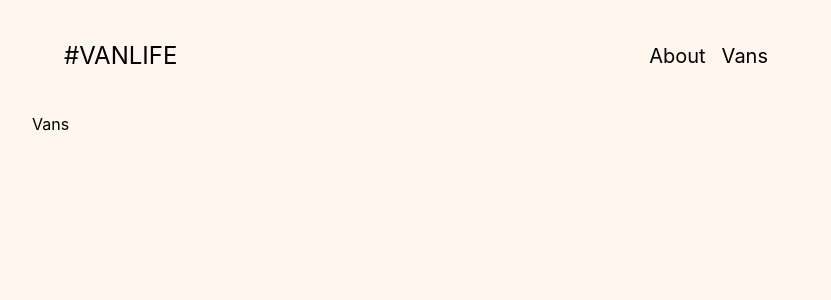
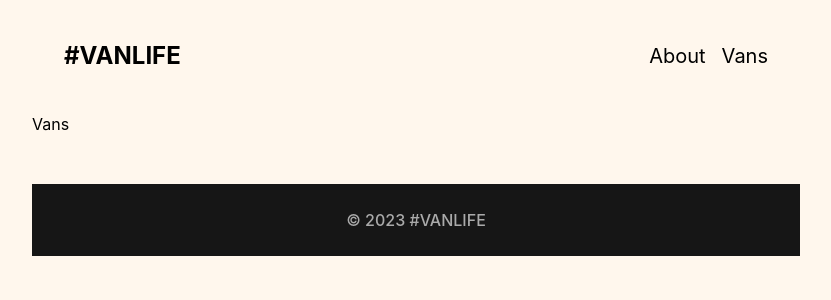
Before and after one commit to MIhnatco/Scrimba, a React (Vite) app in the folder van_life/: page /vans in a window 1280 px wide. Shown: the top 300 px of the page, without its empty margins (224-1055 px from the left). Built offline with nearby package versions, Linux system fonts and the light colour scheme.

Commit message:
Updated 0.3.0 version - added Footer component

```diff
--- a/van_life/package.json
+++ b/van_life/package.json
@@ -1,7 +1,7 @@
 {
   "name": "van_life",
   "private": true,
-  "version": "0.2.0",
+  "version": "0.3.0",
   "type": "module",
   "scripts": {
     "dev": "vite",
--- a/van_life/src/App.jsx
+++ b/van_life/src/App.jsx
@@ -5,11 +5,13 @@ import Home from "./pages/Home";
 import About from "./pages/About";
 import Vans from "./pages/Vans/Vans";
 
+import Footer from "./components/Footer";
+
 function App() {
   return (
     <article className="max-w-3/5 mx-auto">
       <header className="h-28 flex items-center py-2.5 px-8">
-        <Link className="mr-auto text-2xl" to="/">
+        <Link className="mr-auto text-2xl font-bold" to="/">
           #VANLIFE
         </Link>
         <nav className="flex gap-4">
@@ -27,6 +29,8 @@ function App() {
         <Route path="/about" element={<About />} />
         <Route path="/vans" element={<Vans />} />
       </Routes>
+
+      <Footer />
     </article>
   );
 }
--- /dev/null
+++ b/van_life/src/components/Footer.jsx
@@ -0,0 +1,10 @@
+import React from "react"
+
+function Footer(){
+
+    return(
+        <footer className="bg-[#161616] text-[#aaa] h-18 flex shrink-0 justify-center items-center my-12  font-medium">&#169; 2023 #VANLIFE</footer>
+    )
+}
+
+export default Footer
```
Also changed, not shown: 1 other file (tests, documents, lock files or other folders).
